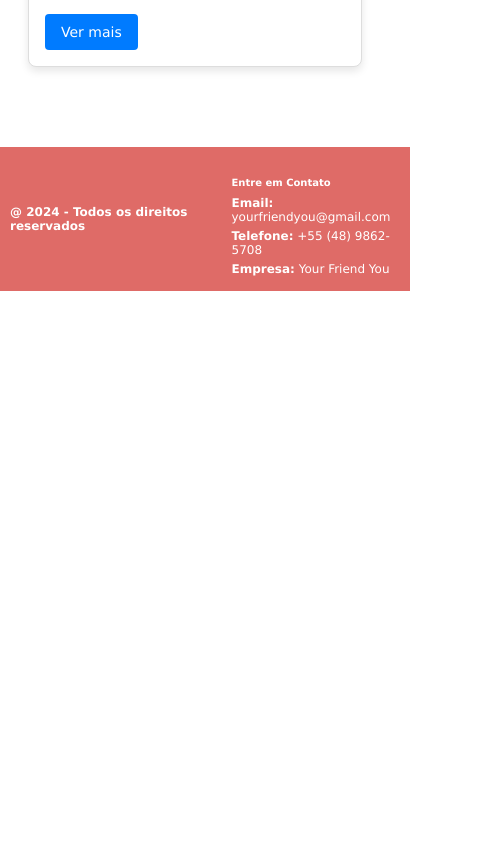
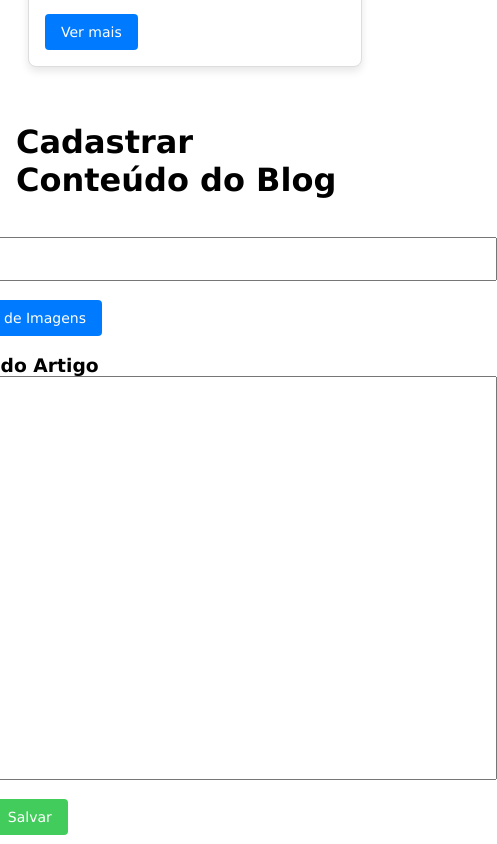
Before and after one commit to jprime617/desenvolvimento-de-sistemas, a React (Vite) app in the folder Your-Friend-You/: page /Blog in a window 390 px wide. Shown: the part 1400-2244 px from the top of the page, 497 px wide, since content can reach past the window. Before the commit the page ends 1691 px from the top, so only its background shows below. Built offline with nearby package versions, Linux system fonts and the light colour scheme.

Commit message:
commit edicaoBlog

```diff
--- /dev/null
+++ b/Your-Friend-You/src/components/EditBlog.jsx
@@ -0,0 +1,19 @@
+export default function EditBlog(){
+    return(
+<>
+<div className="editblog">
+
+  <h1 className="cadastrar">Cadastrar Conteúdo do Blog</h1><br/><br/>
+
+  <div className="edicao">
+  <input type="text" placeholder='Título do Artigo' className="tituloartigo"/><br/><br/>
+  <button>Fazer Upload de Imagens</button><br/><br/>
+  <h3>Conteúdo do Artigo</h3>
+  <input type="text"className="conteudo"/><br/><br/>
+  <button className="cancelar">Cancelar</button> <button className="salvar">Salvar</button>
+  </div></div>
+
+
+</>
+   )
+}
--- a/Your-Friend-You/src/screens/Blog.jsx
+++ b/Your-Friend-You/src/screens/Blog.jsx
@@ -3,6 +3,8 @@ import '../style.css'
 import Header from '../components/Header'
 import Footer from '../components/Footer'
 import BlogS from '../components/BlogS'
+import EditBlog from '../components/EditBlog'
+
 
 
 
@@ -11,6 +13,7 @@ function Blog() {
     <main>
         <Header />
         <BlogS />
+        <EditBlog/>
         <Footer />
     </main>
   )
--- a/Your-Friend-You/src/style.css
+++ b/Your-Friend-You/src/style.css
@@ -479,10 +479,50 @@ margin: 40px;
     font-size: 25px;
 }
 
+/* EDIÇÃO DO BLOG */
 
+.editblog {
+    display: flex;
+    justify-content: center;
+    align-items: center;
+    flex-direction: column;
+    margin: 10px auto;
+    padding: 16px;
+}
+.tituloartigo{
+    width: 600px;
+    height: 40px;
+}
+.conteudo{
+    width: 600px;
+    height: 400px;
+}
 
+.cancelar {
+    background: #cc4242;
+    color: white;
+    border: none;
+    padding: 10px 16px;
+    border-radius: 4px;
+    cursor: pointer;
+    font-size: 14px;
+  }
+  .salvar {
+    background: #42cc5b;
+    color: white;
+    border: none;
+    padding: 10px 16px;
+    border-radius: 4px;
+    cursor: pointer;
+    font-size: 14px;
+  }
 
-
+  .cancelar:hover {
+    background: #8d2e2e;
+  }
+  .salvar:hover {
+    background: #319a44;
+  }
 
 
 
@@ -595,5 +635,23 @@ margin: 40px;
         .container-adm div{
             width: 60%;
         }
+        /* EDIÇÃO DO BLOG */
+
+.editblog {
+    display: flex;
+    justify-content: center;
+    align-items: center;
+    flex-direction: column;
+    margin: 10px auto;
+    padding: 16px;
+}
+.tituloartigo{
+    width: 600px;
+    height: 40px;
+}
+.conteudo{
+    width: 600px;
+    height: 400px;
+}
 
       }
```
